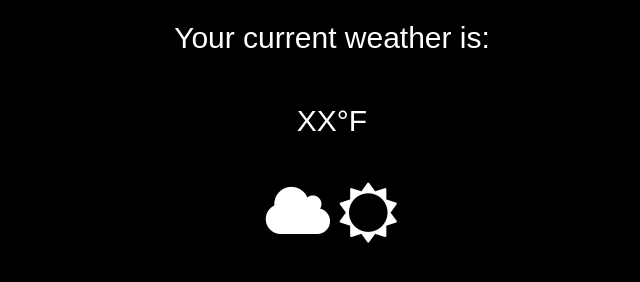
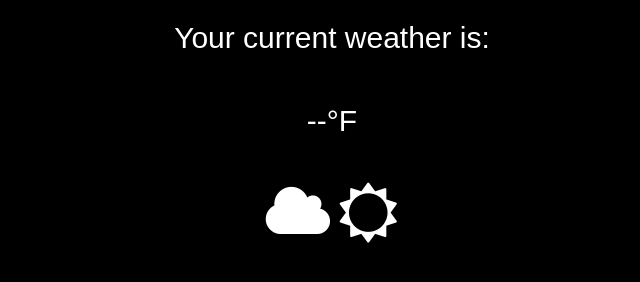
Before and after one commit to raz5101/raz5101.github.io, a Jekyll site: the page weather-in work.html, which Jekyll copies as it is, in a window 1280 px wide. Shown: the part 471-753 px from the top of the page, without its empty margins (308-948 px from the left). Built offline with Jekyll 4.4.1, drawn with Linux system fonts in a browser that asks for light colours; nearby versions of some CDN libraries.

Commit message:
Update weather-in work.html

```diff
--- a/weather-in work.html
+++ b/weather-in work.html
@@ -26,7 +26,7 @@
 	<div class="weather">
 	  Your current weather is:
 		<div class="myWeather">
-      XX&deg;F
+      --&deg;F
     </div>
 		<div>
 		  <i class="fa fa-cloud fa-2x"></i>
```
